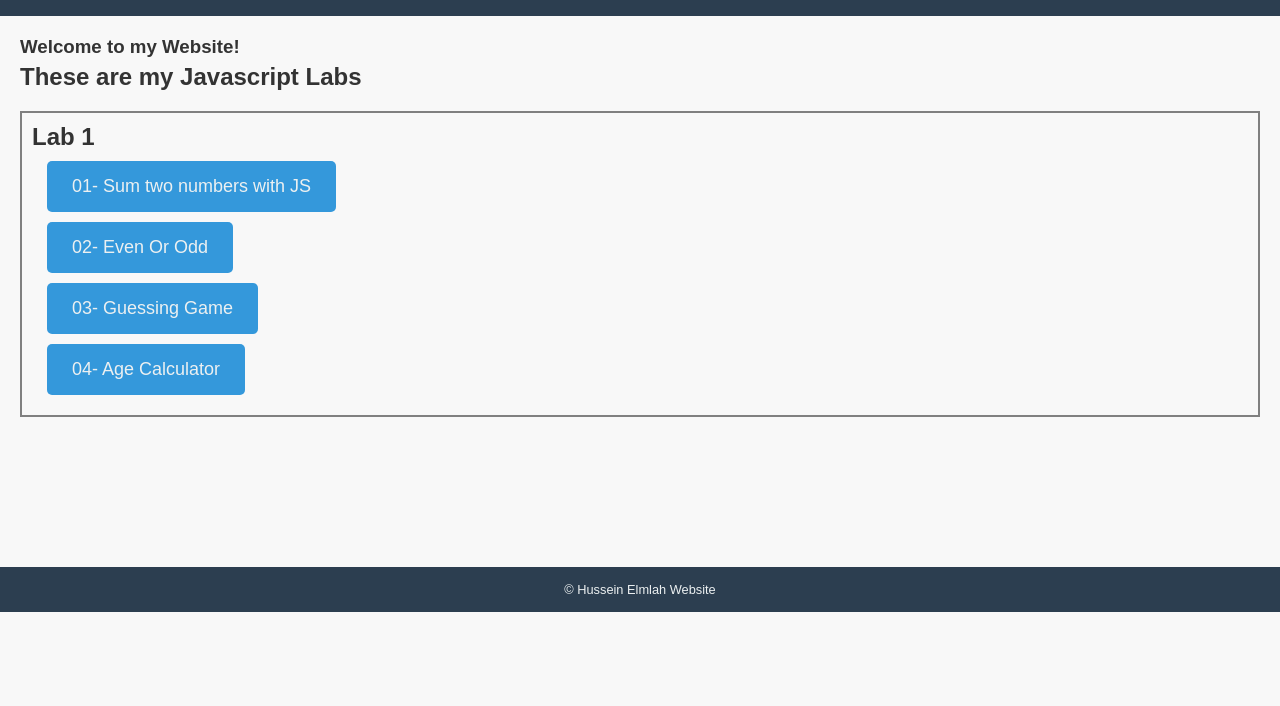
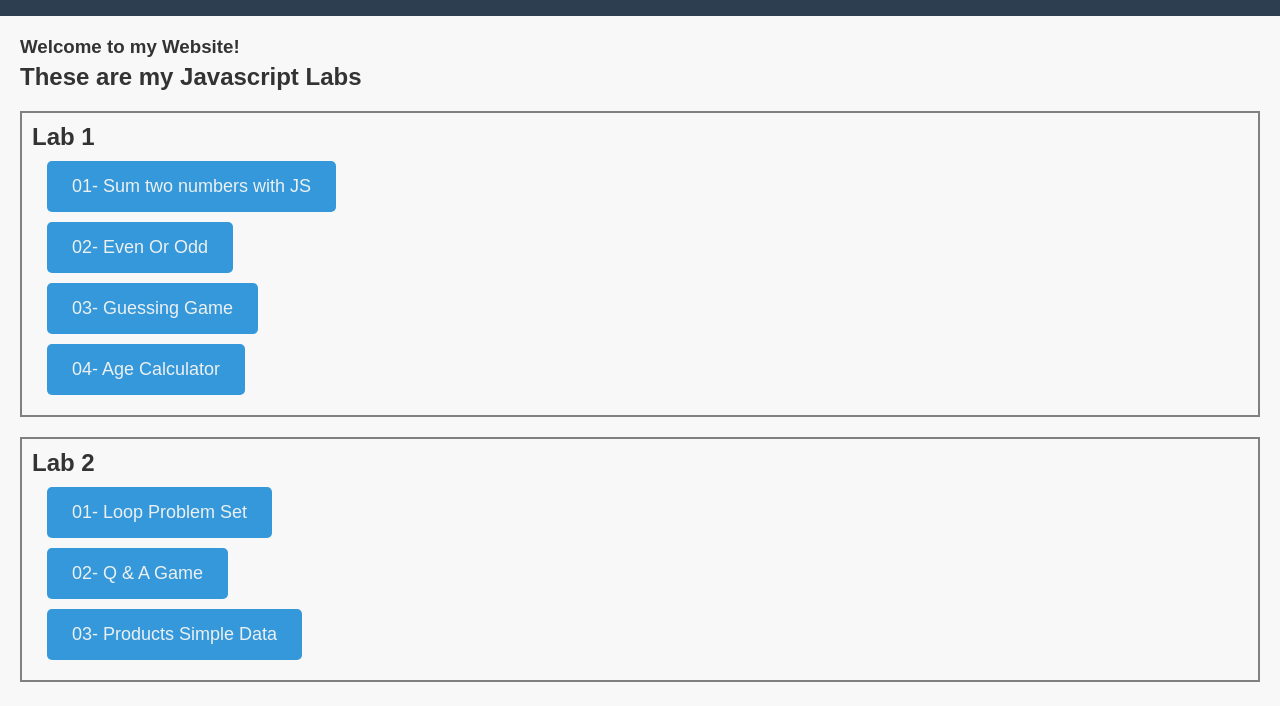
Before and after one commit to hussein-elmlah/ITI-Labs-Javascript, a plain HTML site: page index.html in a window 1280 px wide. Shown: the part 94-800 px from the top of the page. Drawn offline with Linux system fonts and the light colour scheme.

Commit message:
Update index.html

```diff
--- a/index.html
+++ b/index.html
@@ -17,7 +17,7 @@
       <h2>These are my Javascript Labs</h2>
       <!-- <p>I hope they look good</p> -->
 
-      <div class="lab">
+      <div class="lab lab1">
         <h2>Lab 1</h2>
         <div class="page">
           <a href="Lab1/01-Sum-two-numbers-with-JS/index.html">01- Sum two numbers with JS</a>
@@ -32,6 +32,19 @@
           <a href="Lab1/04-Age-Calculator/index.html">04- Age Calculator</a>
         </div>
       </div>
+      <div class="lab lab2">
+        <h2>Lab 2</h2>
+        <div class="page">
+          <a href="Lab2/01-Loop-Problem-Set/index.html">01- Loop Problem Set</a>
+        </div>
+        <div class="page">
+          <a href="Lab2/02-Q-&-A-Game/index.html">02- Q & A Game</a>
+        </div>
+        <div class="page">
+          <a href="Lab2/03-Products-Simple-Data/index.html">03- Products Simple Data</a>
+        </div>
+      </div>
+
     </section>
 
     <footer>&copy; Hussein Elmlah Website</footer>
```
